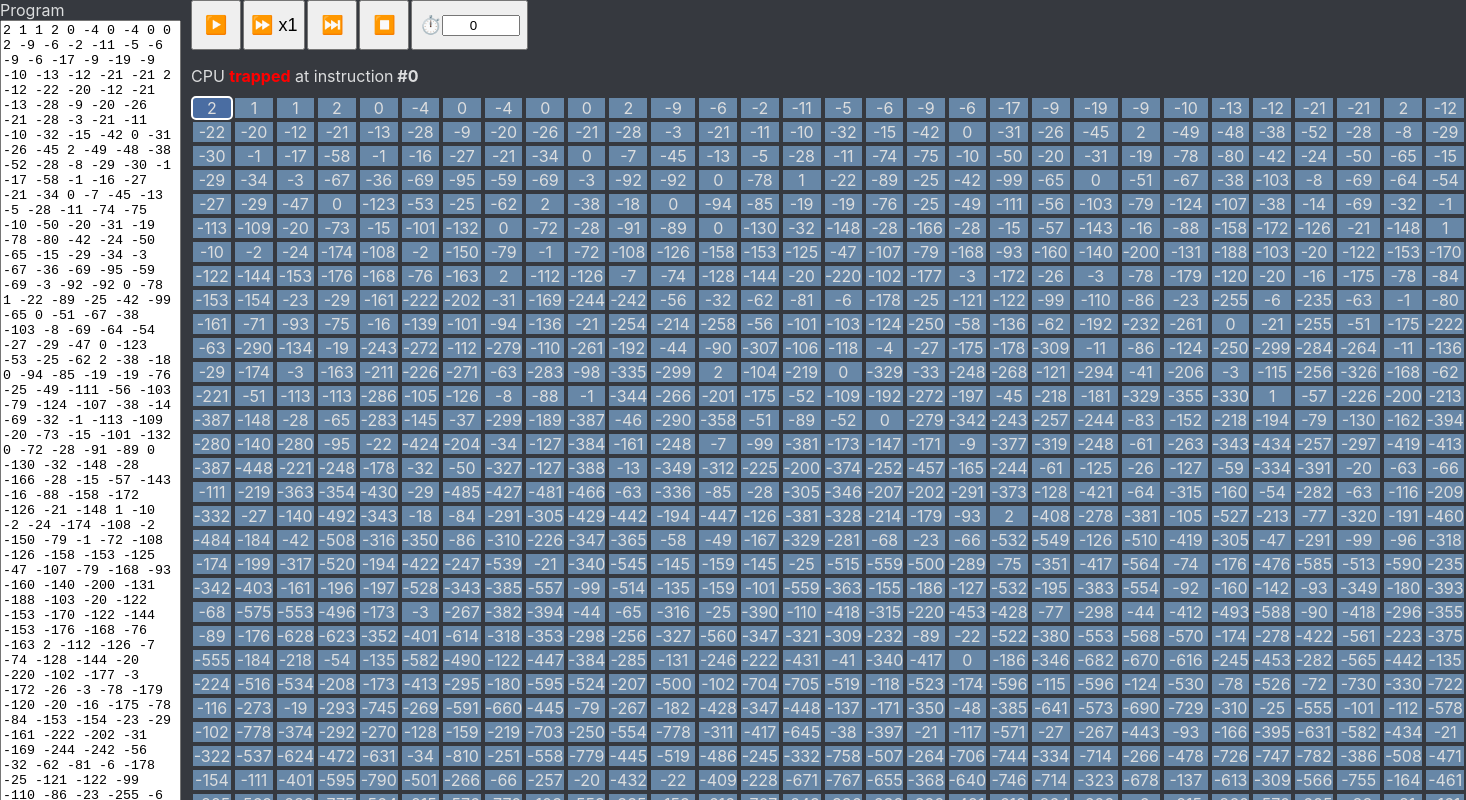
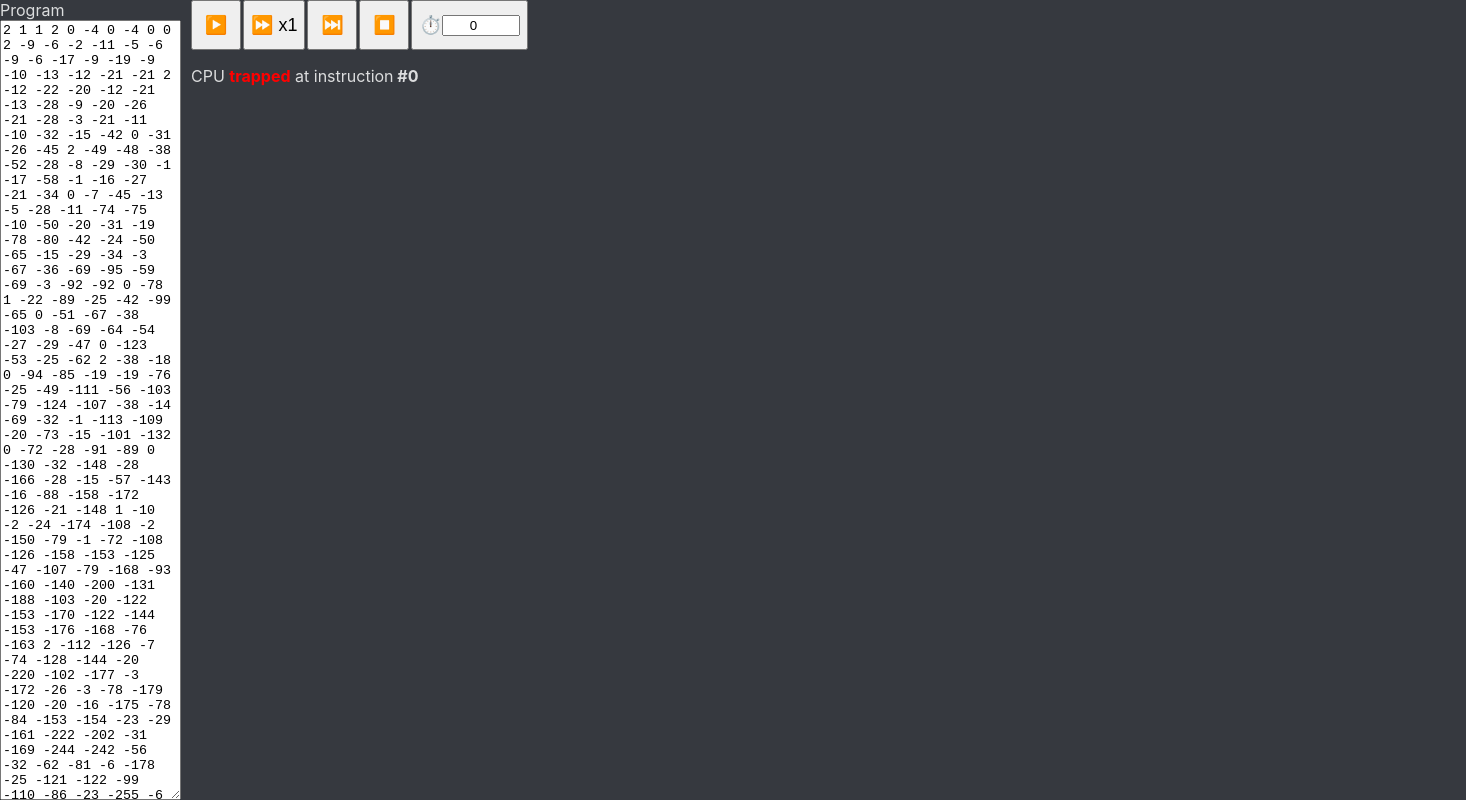
Before and after one commit to Globidev/tech-interview, a React (Create React App) app: page / in a window 1280 px wide. Shown: the top 800 px of the page, 1466 px wide, since content can reach past the window. Built offline with nearby package versions, Linux system fonts and the light colour scheme.

Commit message:
unimplement instruction parsing

```diff
--- a/src/maze.ts
+++ b/src/maze.ts
@@ -28,17 +28,8 @@ export const newMaze = (instructions: Instruction[]): Maze => ({
 
 // Parses raw input text into a list of instructions
 export const parseInstructions = (input: string): Instruction[] | undefined => {
-  // Trim and split raw input by whitespaces to extract offsets
-  const rawParts = input.trim().split(/[ \n]+/);
-  const offsets = rawParts.map((line) => parseInt(line));
-
-  // Validate input
-  const hasInvalidOffsets = offsets.some(isNaN);
-  if (hasInvalidOffsets) {
-    return;
-  }
-
-  return offsets.map((offset) => ({ type: "jump", offset }));
+  // TODO
+  return undefined;
 };
 
 // Executes one "CPU tick" inside the maze, returning the next maze
```
